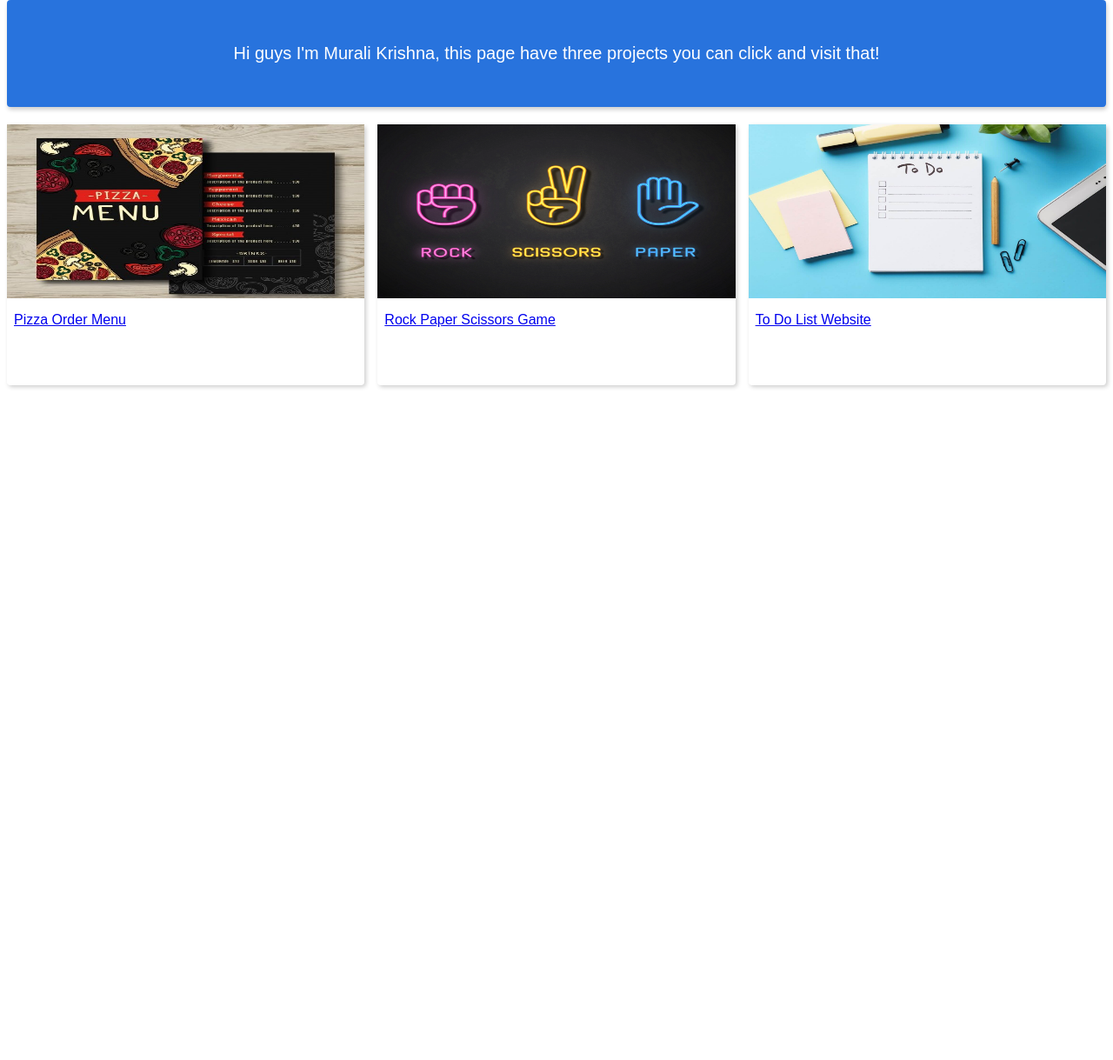
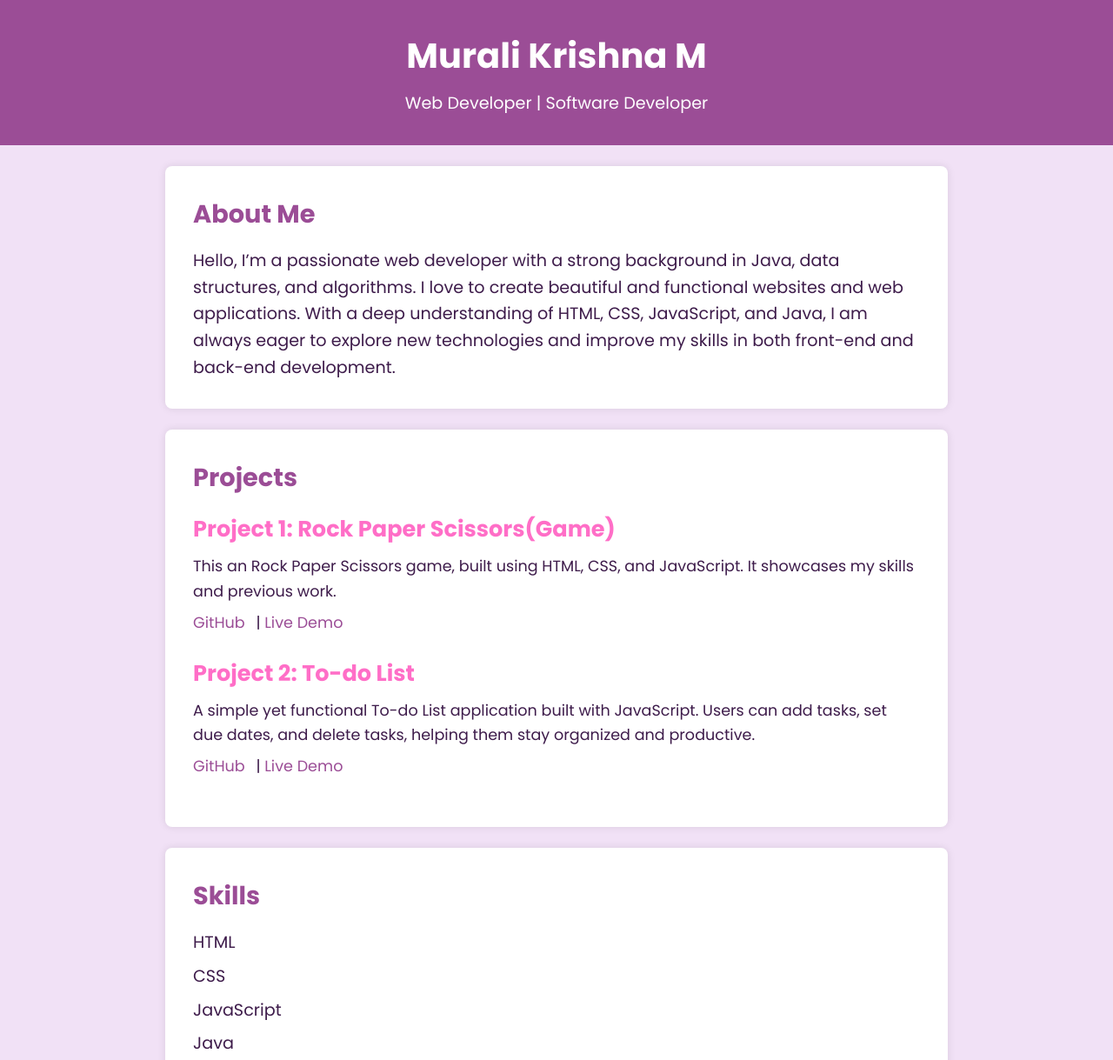
Before and after one commit to Muralikrishna663/website, a plain HTML site: page index.html in a window 1280 px wide. Shown: the top 1219 px of the page at 87% size. Drawn offline with Linux system fonts and the light colour scheme.

Commit message:
Add files via upload

```diff
--- a/index.html
+++ b/index.html
@@ -1,40 +1,61 @@
 <!DOCTYPE html>
 <html lang="en">
 <head>
-  <title>My Projects</title>
-  <link rel="stylesheet" href="styles/website.css">
+    <meta charset="UTF-8">
+    <meta name="viewport" content="width=device-width, initial-scale=1.0">
+    <title>Your Portfolio</title>
+    <link rel="stylesheet" href="style.css">
+    <link href="https://fonts.googleapis.com/css2?family=Poppins:wght@300;400;700&display=swap" rel="stylesheet">
 </head>
 <body>
-  <div class="description-box">
-    <div class="description">
-      Hi guys I'm Murali Krishna, this page have three projects you can click and visit that!
-    </div>
-  </div>
-  <div class="css-grid">
-    <div class="projects">
-      <div>
-        <img class="pizza-image" src="images/pizza.jpeg" alt="">
-      </div>
-      <div class="link-page">
-        <a href="https://muralikrishna663.github.io/Pizza-Order-Menu/" target="_blank">Pizza Order Menu</a>
-      </div>
-    </div>
-    <div class="projects">
-      <div>
-        <img class="pizza-image" src="images/rock paper scissors.png" alt="">
-      </div>
-      <div class="link-page">
-        <a href="https://muralikrishna663.github.io/Rock-Paper-Scissors-Game/" target="_blank">Rock Paper Scissors Game</a>
-      </div>
-    </div>
-    <div class="projects">
-      <div>
-        <img class="pizza-image" src="images/to do list.jpeg" alt="">
-      </div>
-      <div class="link-page">
-        <a href="https://muralikrishna663.github.io/Todo-List-website/" target="_blank">To Do List Website</a>
-      </div>
-    </div>
-  </div>
+    <header>
+        <h1>Murali Krishna M</h1>
+        <p>Web Developer | Software Developer</p>
+    </header>
+
+    <section id="about">
+        <h2>About Me</h2>
+        <p>Hello, I’m a passionate web developer with a strong background in Java, data structures, and algorithms. I love to create beautiful and functional websites and web applications. With a deep understanding of HTML, CSS, JavaScript, and Java, I am always eager to explore new technologies and improve my skills in both front-end and back-end development.</p>
+    </section>
+
+    <section id="projects">
+        <h2>Projects</h2>
+        <div class="project">
+            <h3>Project 1: Rock Paper Scissors(Game)</h3>
+            <p>This an Rock Paper Scissors game, built using HTML, CSS, and JavaScript. It showcases my skills and previous work.</p>
+            <p><a href="https://github.com/yourusername/project1" target="_blank">GitHub</a> | <a href="https://yourportfolio.com" target="_blank">Live Demo</a></p>
+        </div>
+        <div class="project">
+            <h3>Project 2: To-do List</h3>
+            <p>A simple yet functional To-do List application built with JavaScript. Users can add tasks, set due dates, and delete tasks, helping them stay organized and productive.</p>
+            <p><a href="https://github.com/yourusername/project2" target="_blank">GitHub</a> | <a href="https://yourproject2.com" target="_blank">Live Demo</a></p>
+        </div>
+    </section>
+
+    <section id="skills">
+        <h2>Skills</h2>
+        <ul>
+            <li>HTML</li>
+            <li>CSS</li>
+            <li>JavaScript</li>
+            <li>Java</li>
+            <li>Data Structures</li>
+            <li>C Programming</li>
+            <li>Git & GitHub</li>
+        </ul>
+    </section>
+
+    <section id="contact">
+        <h2>Contact</h2>
+        <p>Email: <a href="mailto:muralikrishna75300.email@.com">muralikrishna75300.email@.com</a></p>
+        <p>
+            <a href="https://github.com/Muralikrishna663" target="_blank">GitHub</a> |
+            <a href="https://linkedin.com/in/muralikrishna663" target="_blank">LinkedIn</a>
+        </p>
+    </section>
+
+    <footer>
+        <p>&copy; 2024 Murali krishna</p>
+    </footer>
 </body>
 </html>
--- /dev/null
+++ b/style.css
@@ -0,0 +1,128 @@
+/* Reset styles */
+* {
+    margin: 0;
+    padding: 0;
+    box-sizing: border-box;
+}
+
+/* Body styles */
+body {
+    font-family: 'Poppins', sans-serif;
+    background-color: #f1e1f6; /* Light pink background */
+    color: #3e1c4b; /* Dark purple text */
+    line-height: 1.6;
+}
+
+header {
+    text-align: center;
+    padding: 2rem;
+    background-color: #9b4d96; /* Purple header */
+    color: #fff;
+}
+
+h1 {
+    font-size: 2.5rem;
+    margin-bottom: 0.5rem;
+}
+
+p {
+    font-size: 1.2rem;
+}
+
+/* Section Styles */
+section {
+    padding: 2rem;
+    max-width: 900px;
+    margin: auto;
+    background-color: #fff;
+    border-radius: 8px;
+    box-shadow: 0 0 10px rgba(0, 0, 0, 0.1);
+    margin-top: 1.5rem;
+}
+
+h2 {
+    color: #9b4d96; /* Purple text */
+    font-size: 1.8rem;
+    margin-bottom: 1rem;
+}
+
+ul {
+    list-style-type: none;
+    padding: 0;
+}
+
+ul li {
+    font-size: 1.2rem;
+    margin-bottom: 0.5rem;
+}
+
+/* Project Section */
+.project {
+    margin-bottom: 1.5rem;
+}
+
+.project h3 {
+    font-size: 1.6rem;
+    color: #ff6ec7; /* Pink text */
+}
+
+.project p {
+    font-size: 1.1rem;
+    margin-top: 0.5rem;
+}
+
+.project a {
+    color: #9b4d96; /* Purple links */
+    text-decoration: none;
+    margin-right: 0.5rem;
+}
+
+.project a:hover {
+    color: #ff6ec7; /* Pink hover effect */
+    text-decoration: underline;
+}
+
+/* Footer Section */
+footer {
+    text-align: center;
+    padding: 1rem;
+    background-color: #3e1c4b; /* Dark purple footer */
+    color: #fff;
+}
+
+#contact a {
+    color: #9b4d96; /* Purple links */
+    text-decoration: none;
+}
+
+#contact a:hover {
+    color: #ff6ec7; /* Pink hover effect */
+    text-decoration: underline;
+}
+
+/* Media Queries for Responsiveness */
+@media (max-width: 600px) {
+    header, section {
+        padding: 1rem;
+    }
+
+    h1 {
+        font-size: 2rem;
+    }
+
+    h2 {
+        font-size: 1.5rem;
+    }
+
+    h3 {
+        font-size: 1.4rem;
+    }
+
+    p {
+        font-size: 1rem;
+    }
+
+    ul li {
+        font-size: 1rem;
+    }
+}
```
